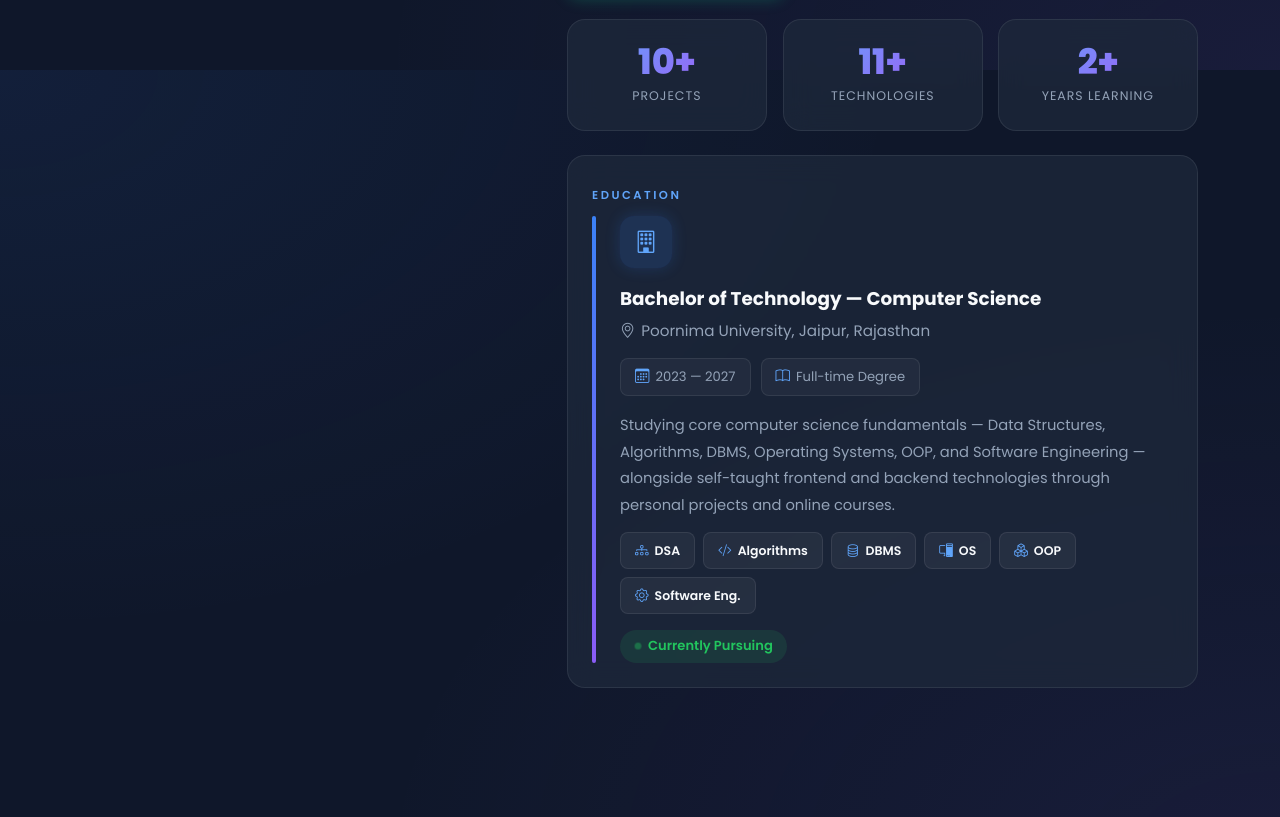
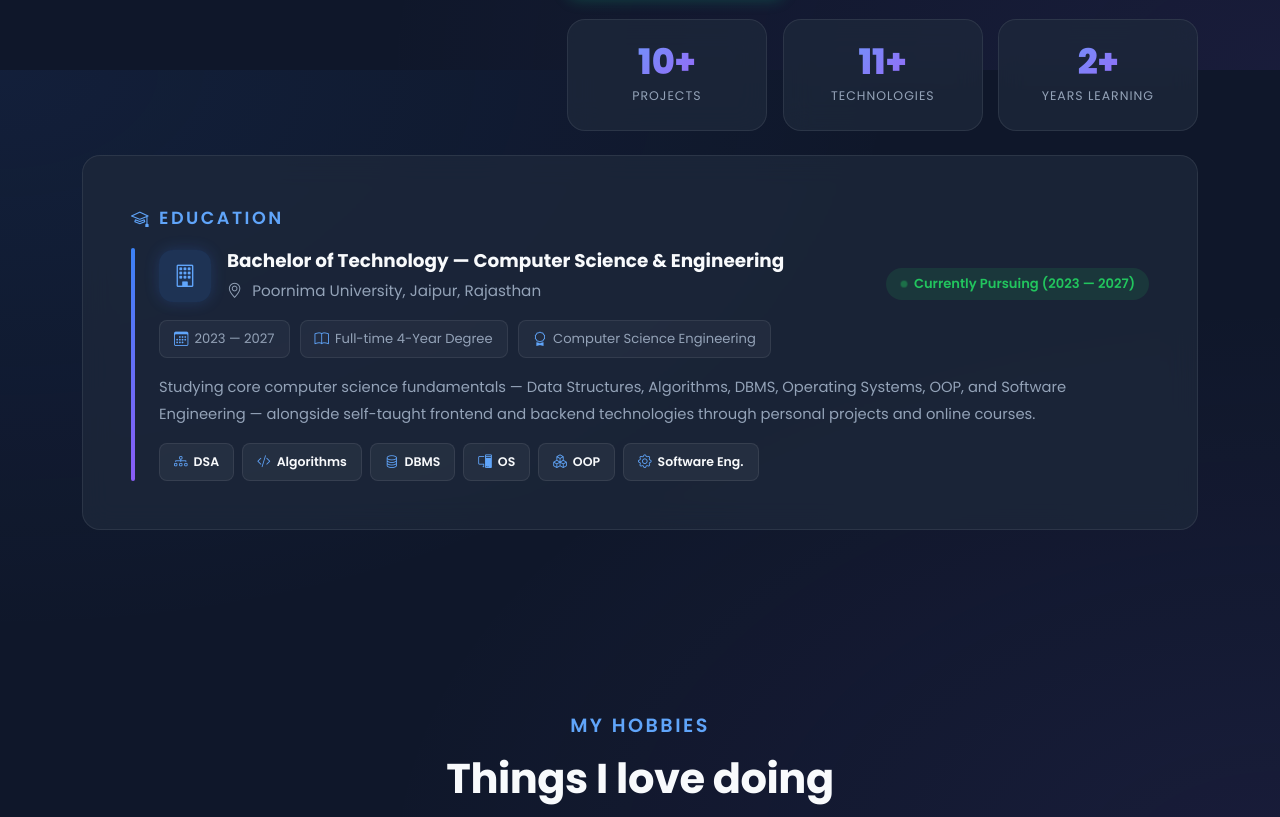
Before and after one commit to Ashish-Malviya710/My-Portfolio, a plain HTML site: page index.html in a window 1280 px wide. Shown: the part 1530-2347 px from the top of the page. Drawn offline with nearby package versions, Linux system fonts and the light colour scheme.

Commit message:
Expand Education container to full width and fix Proficiency Level color fill

```diff
--- a/index.html
+++ b/index.html
@@ -128,23 +128,34 @@
                             </div>
                         </div>
                     </div>
+                </div>
+            </div>
 
-                    <!-- Education inside About -->
-                    <div class="custom-card p-4 mt-4" data-aos="fade-up" data-aos-delay="300">
-                        <span class="section-label" style="font-size:0.72rem; margin-bottom:10px;">Education</span>
+            <!-- Full-Width Education Container -->
+            <div class="row mt-4" data-aos="fade-up" data-aos-delay="300">
+                <div class="col-12">
+                    <div class="custom-card p-4 p-lg-5">
+                        <span class="section-label" style="font-size:1.1rem; margin-bottom:14px;"><i class="bi bi-mortarboard me-2"></i>Education</span>
                         <div class="edu-card">
-                            <div class="edu-icon-box"><i class="bi bi-building"></i></div>
-                            <h4 class="edu-degree">Bachelor of Technology — Computer Science</h4>
-                            <p class="edu-school"><i class="bi bi-geo-alt"></i> Poornima University, Jaipur, Rajasthan
-                            </p>
-                            <div class="edu-meta">
+                            <div class="d-flex flex-wrap align-items-center justify-content-between gap-3 mb-3">
+                                <div class="d-flex align-items-center gap-3">
+                                    <div class="edu-icon-box mb-0"><i class="bi bi-building"></i></div>
+                                    <div>
+                                        <h4 class="edu-degree mb-1">Bachelor of Technology — Computer Science & Engineering</h4>
+                                        <p class="edu-school mb-0"><i class="bi bi-geo-alt me-1"></i> Poornima University, Jaipur, Rajasthan</p>
+                                    </div>
+                                </div>
+                                <div class="edu-status mb-0"><span class="pulse-dot"></span> Currently Pursuing (2023 — 2027)</div>
+                            </div>
+
+                            <div class="edu-meta mb-3">
                                 <span class="edu-meta-item"><i class="bi bi-calendar3"></i> 2023 — 2027</span>
-                                <span class="edu-meta-item"><i class="bi bi-book"></i> Full-time Degree</span>
+                                <span class="edu-meta-item"><i class="bi bi-book"></i> Full-time 4-Year Degree</span>
+                                <span class="edu-meta-item"><i class="bi bi-award"></i> Computer Science Engineering</span>
                             </div>
-                            <p class="edu-desc">Studying core computer science fundamentals — Data Structures,
-                                Algorithms, DBMS, Operating Systems, OOP, and Software Engineering — alongside
-                                self-taught frontend and backend technologies through personal projects and online
-                                courses.</p>
+
+                            <p class="edu-desc mb-3">Studying core computer science fundamentals — Data Structures, Algorithms, DBMS, Operating Systems, OOP, and Software Engineering — alongside self-taught frontend and backend technologies through personal projects and online courses.</p>
+
                             <div class="edu-subjects">
                                 <span class="edu-subject-chip"><i class="bi bi-diagram-3"></i>DSA</span>
                                 <span class="edu-subject-chip"><i class="bi bi-code-slash"></i>Algorithms</span>
@@ -153,7 +164,6 @@
                                 <span class="edu-subject-chip"><i class="bi bi-boxes"></i>OOP</span>
                                 <span class="edu-subject-chip"><i class="bi bi-gear"></i>Software Eng.</span>
                             </div>
-                            <div class="edu-status"><span class="pulse-dot"></span> Currently Pursuing</div>
                         </div>
                     </div>
                 </div>
--- a/script.js
+++ b/script.js
@@ -83,21 +83,28 @@ var statsObserver = new IntersectionObserver(function (entries) {
 statsObserver.observe(document.getElementById('aboutStats'));
 
 // Skill Bars
+function animateSkillBars() {
     document.querySelectorAll('.progress-bar[data-width]').forEach(function (bar) {
-    bar.style.width = '0%';
-    bar.style.transition = 'width 1.2s ease-in-out';
+        var w = bar.dataset.width || bar.getAttribute('data-width');
+        if (w) {
+            bar.style.width = w + '%';
+        }
     });
+}
+animateSkillBars();
+
+var skillSection = document.getElementById('skills');
+if (skillSection) {
     var skillObserver = new IntersectionObserver(function (entries) {
         entries.forEach(function (entry) {
             if (entry.isIntersecting) {
-            document.querySelectorAll('.progress-bar[data-width]').forEach(function (bar) {
-                bar.style.width = bar.dataset.width + '%';
-            });
+                animateSkillBars();
                 skillObserver.unobserve(entry.target);
             }
         });
-}, { threshold: 0.3 });
-skillObserver.observe(document.getElementById('skills'));
+    }, { threshold: 0.05 });
+    skillObserver.observe(skillSection);
+}
 
 
 // ===============================
--- a/style.css
+++ b/style.css
@@ -540,15 +540,16 @@ a {
 
 .progress {
   height: 12px;
-  background-color: rgba(255, 255, 255, 0.12);
-  border: 1px solid rgba(255, 255, 255, 0.08);
+  background-color: rgba(255, 255, 255, 0.12) !important;
+  border: 1px solid rgba(255, 255, 255, 0.15) !important;
   border-radius: 10px;
   overflow: hidden;
   box-shadow: inset 0 2px 4px rgba(0, 0, 0, 0.4);
 }
 .progress-bar {
   height: 100%;
-  background: linear-gradient(90deg, #3b82f6 0%, #8b5cf6 50%, #c084fc 100%);
+  min-height: 12px;
+  background: linear-gradient(90deg, #3b82f6 0%, #8b5cf6 50%, #c084fc 100%) !important;
   border-radius: 10px;
   box-shadow: 0 0 14px rgba(59, 130, 246, 0.6);
   transition: width 1.2s cubic-bezier(0.4, 0, 0.2, 1);
```
Lines whose indentation alone changed are shown as unchanged.
